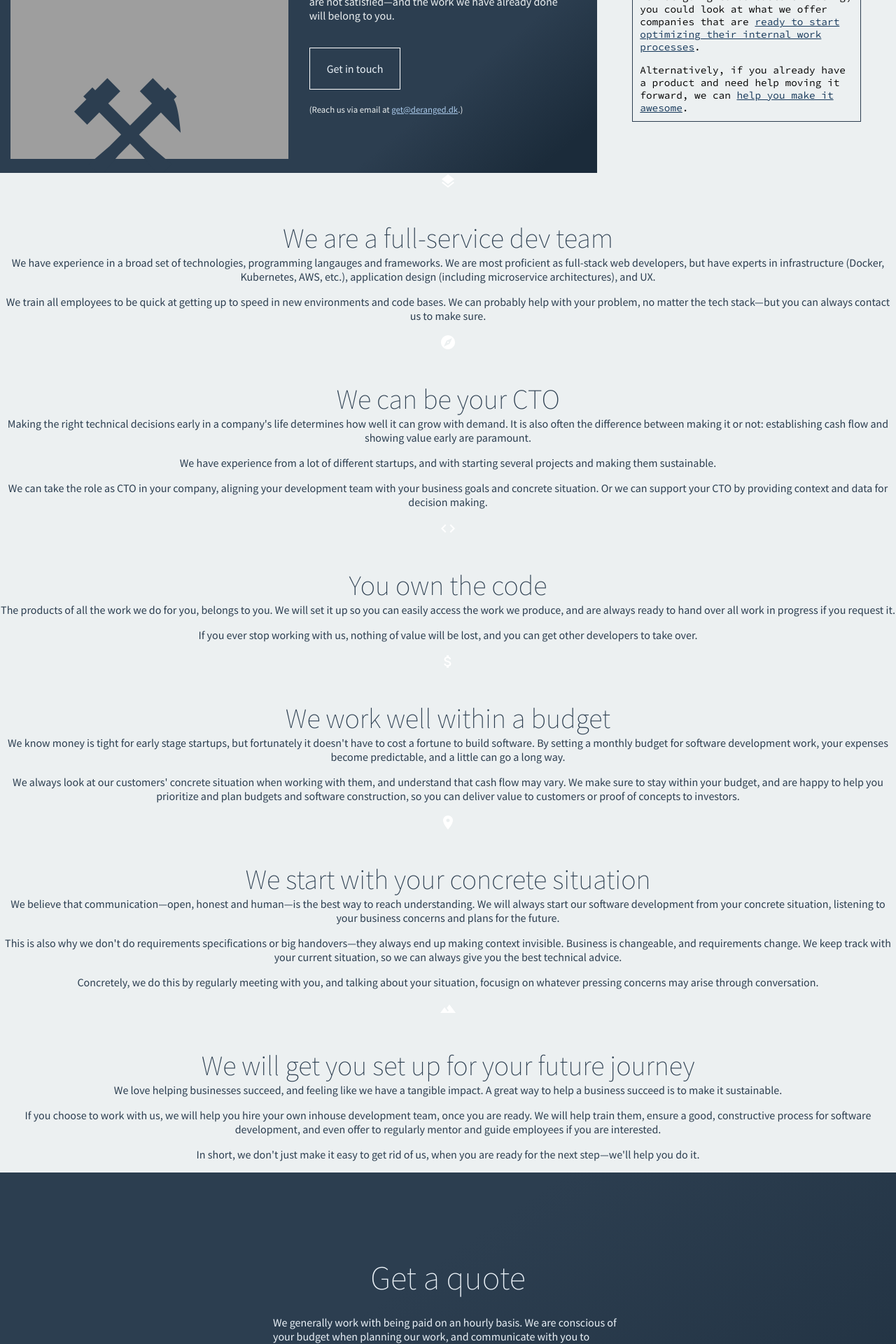
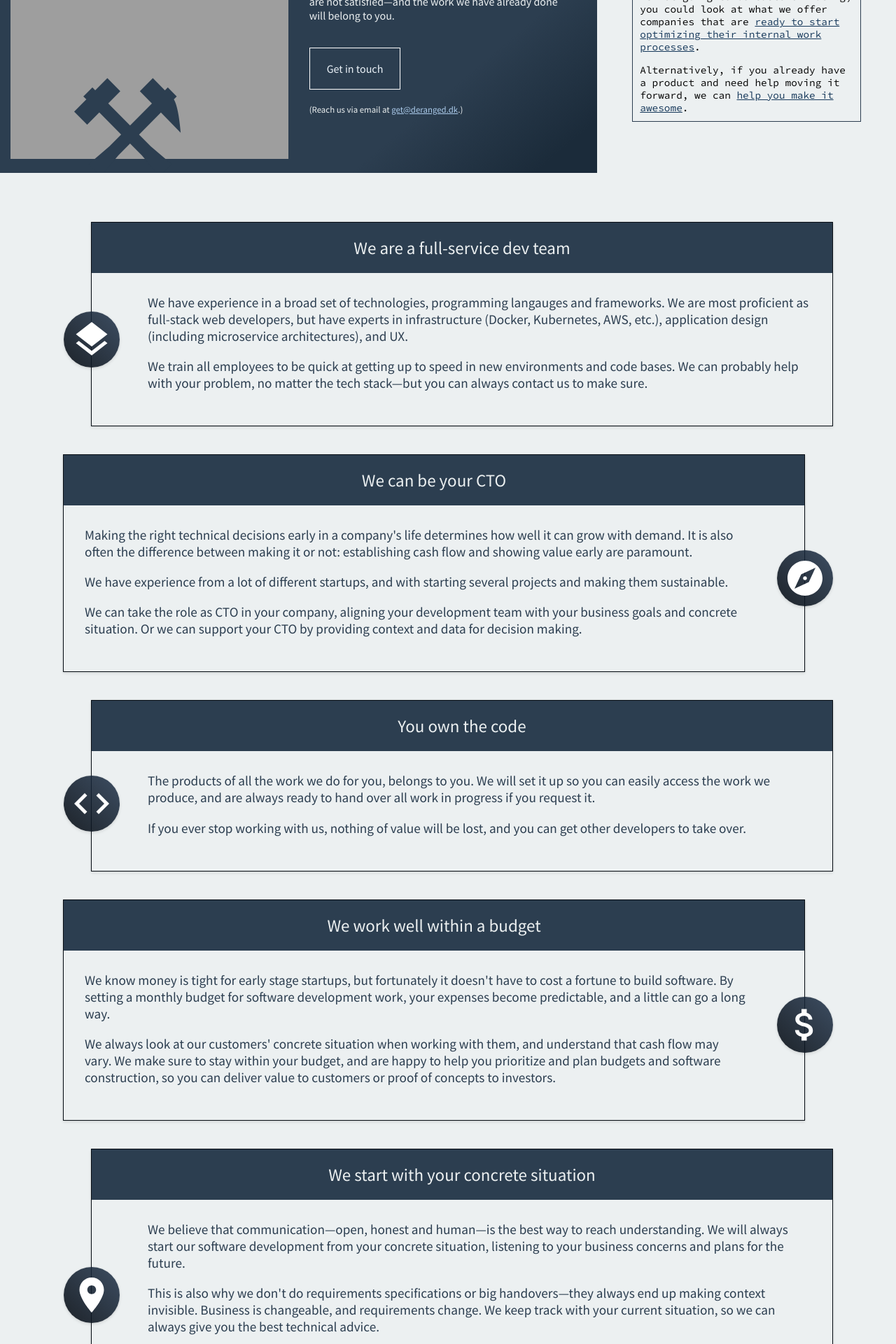
Before and after one commit to derangeddk/deranged.dk, a Jekyll site: the page built from product-pages/get-started-right.html, in a window 1280 px wide. Shown: the part 1135-3055 px from the top of the page at 70% size. Built offline with Jekyll 4.4.1, drawn with Linux system fonts in a browser that asks for light colours; grey boxes are pictures that could not be loaded.

Commit message:
selling points css.

```diff
--- a/_layouts/productpage.html
+++ b/_layouts/productpage.html
@@ -1,6 +1,7 @@
 ---
 layout: default
 ---
+<link rel="stylesheet" href="/css/selling-points.css">
 <style type="text/css">
     main {
         flex-direction: column;
--- /dev/null
+++ b/css/selling-points.scss
@@ -0,0 +1,86 @@
+---
+permalink: /css/selling-points.css
+---
+.selling-points {
+    display: grid;
+    grid-template-columns: minmax(100px, 1100px);
+    margin: 70px 0;
+    justify-content: center;
+
+    @media(max-width: 600px) {
+        grid-auto-columns: 1fr;
+    }
+}
+
+.selling-point {
+    position: relative;
+    border: 1px solid #070d14;
+    box-shadow: 0 0 2px rgba(0, 0, 0, 0.1), 0 2px 4px rgba(0, 0, 0, 0.1);
+    margin-bottom: 40px;
+
+    @media (min-width: 768px) {
+        margin-left: 40px;
+    }
+
+    img {
+        position: absolute;
+        top: 44%;
+        left: -40px;
+        background-image: linear-gradient(45deg, rgba(7, 13, 20, 0.9), rgba(30, 49, 73, 0.85));
+        padding: 10px;
+        border-radius: 100%;
+        width: 80px;
+        height: 80px;
+        object-fit: contain;
+        box-sizing: border-box;
+        transition: transform 0.4s, box-shadow 0.4s, background-color 0.4s;
+        box-shadow: 0 0 2px rgba(0, 0, 0, 0.1), 0 2px 4px rgba(0, 0, 0, 0.1);
+
+        @media(max-width: 767px) {
+            display: none;
+        }
+    }
+
+    h2 {
+        margin: 0;
+        font-size: 25px;
+        font-weight: 400;
+        padding: 20px;
+        color: white;
+        background: #2c3e50;
+        color: #ecf0f1;
+    }
+
+    &:nth-child(2n) {
+        margin-left: 0;
+
+        @media (min-width: 768px) {
+            margin-right: 40px;
+        }
+
+        img {
+            left: auto;
+            right: -41px;
+        }
+
+        .selling-point__text {
+            padding-left: 30px;
+            padding-right: 80px;
+
+            @media (max-width: 767px) {
+                padding-right: 30px;
+            }
+        }
+    }
+}
+
+.selling-point__text {
+    padding: 30px;
+    padding-left: 80px;
+    font-size: 1.2em;
+    text-align: left;
+
+    @media (max-width: 767px) {
+        padding-left: 30px;
+    }
+}
--- a/product-pages/get-started-right.html
+++ b/product-pages/get-started-right.html
@@ -66,7 +66,8 @@ title: Get started right --> deranged.dk
 <section class="selling-points">
     <div class="selling-point">
         <img src="/img/layers-icon.svg">
-        <h1>We are a full-service dev team</h1>
+        <h2>We are a full-service dev team</h2>
+        <div class="selling-point__text">
             <p>
                 We have experience in a broad set of technologies, programming langauges and frameworks.
                 We are most proficient as full-stack web developers, but have experts in infrastructure (Docker, Kubernetes, AWS, etc.), application design (including microservice architectures), and UX.
@@ -76,9 +77,11 @@ title: Get started right --> deranged.dk
                 We can probably help with your problem, no matter the tech stack&mdash;but you can always contact us to make sure.
             </p>
         </div>
+    </div>
     <div class="selling-point">
         <img src="/img/compass-icon.svg">
-        <h1>We can be your CTO</h1>
+        <h2>We can be your CTO</h2>
+        <div class="selling-point__text">
             <p>
                 Making the right technical decisions early in a company's life determines how well it can grow with demand.
                 It is also often the difference between making it or not: establishing cash flow and showing value early are paramount.
@@ -91,9 +94,11 @@ title: Get started right --> deranged.dk
                 Or we can support your CTO by providing context and data for decision making.
             </p>
         </div>
+    </div>
     <div class="selling-point">
         <img src="/img/code-icon.svg">
-        <h1>You own the code</h1>
+        <h2>You own the code</h2>
+        <div class="selling-point__text">
             <p>
                 The products of all the work we do for you, belongs to you.
                 We will set it up so you can easily access the work we produce, and are always ready to hand over all work in progress if you request it.
@@ -102,9 +107,11 @@ title: Get started right --> deranged.dk
                 If you ever stop working with us, nothing of value will be lost, and you can get other developers to take over.
             </p>
         </div>
+    </div>
     <div class="selling-point">
         <img src="/img/money-icon.svg">
-        <h1>We work well within a budget</h1>
+        <h2>We work well within a budget</h2>
+        <div class="selling-point__text">
             <p>
                 We know money is tight for early stage startups, but fortunately it doesn't have to cost a fortune to build software.
                 By setting a monthly budget for software development work, your expenses become predictable, and a little can go a long way.
@@ -114,9 +121,11 @@ title: Get started right --> deranged.dk
                 We make sure to stay within your budget, and are happy to help you prioritize and plan budgets and software construction, so you can deliver value to customers or proof of concepts to investors.
             </p>
         </div>
+    </div>
     <div class="selling-point">
         <img src="/img/place-icon.svg">
-        <h1>We start with your concrete situation</h1>
+        <h2>We start with your concrete situation</h2>
+        <div class="selling-point__text">
             <p>
                 We believe that communication&mdash;open, honest and human&mdash;is the best way to reach understanding.
                 We will always start our software development from your concrete situation, listening to your business concerns and plans for the future.
@@ -130,9 +139,11 @@ title: Get started right --> deranged.dk
                 Concretely, we do this by regularly meeting with you, and talking about your situation, focusign on whatever pressing concerns may arise through conversation.
             </p>
         </div>
+    </div>
     <div class="selling-point">
         <img src="/img/terrain-icon.svg">
-        <h1>We will get you set up for your future journey</h1>
+        <h2>We will get you set up for your future journey</h2>
+        <div class="selling-point__text">
             <p>
                 We love helping businesses succeed, and feeling like we have a tangible impact.
                 A great way to help a business succeed is to make it sustainable.
@@ -145,4 +156,5 @@ title: Get started right --> deranged.dk
                 In short, we don't just make it easy to get rid of us, when you are ready for the next step&mdash;we'll help you do it.
             </p>
         </div>
+    </div>
 </section>
```
Lines whose indentation alone changed are shown as unchanged.
